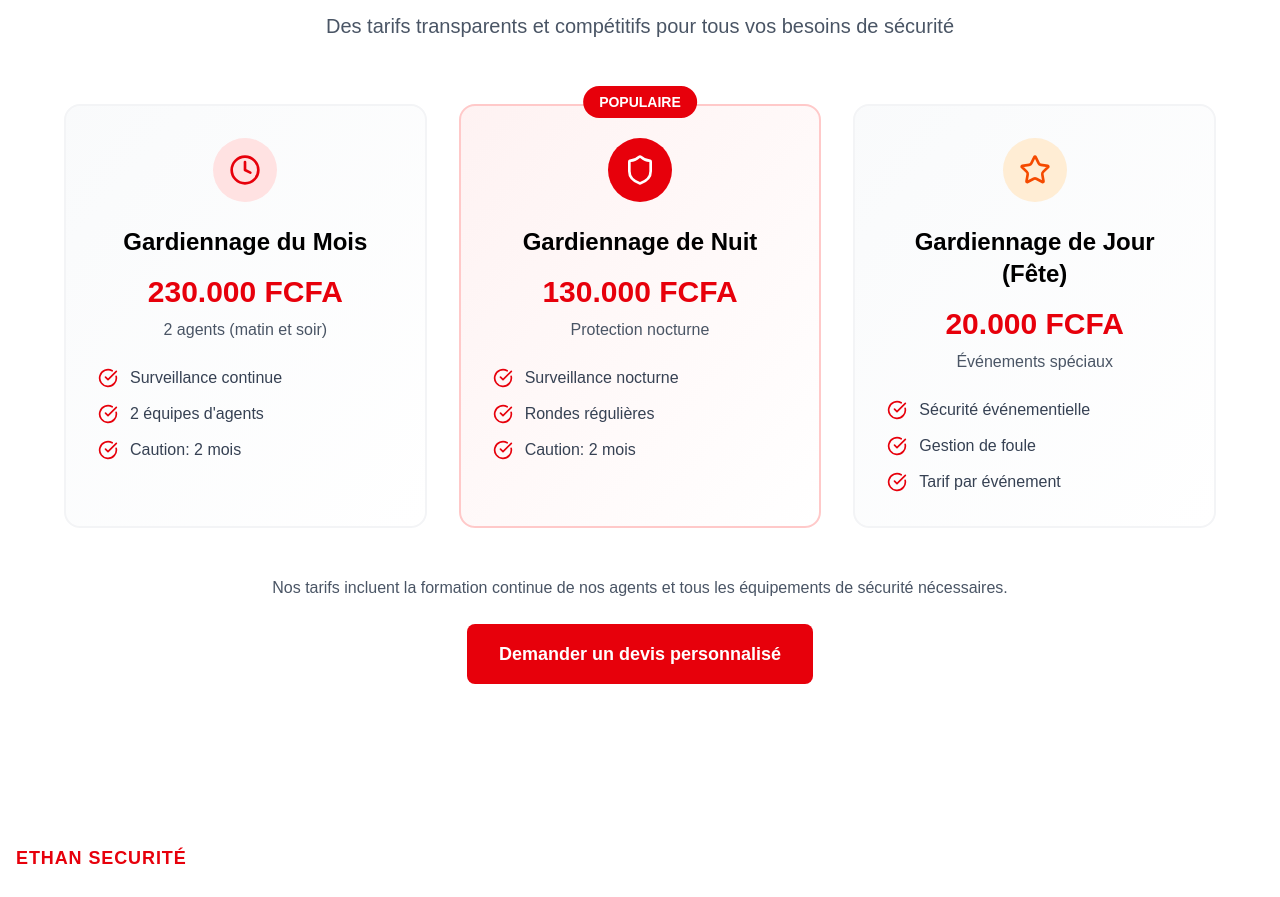
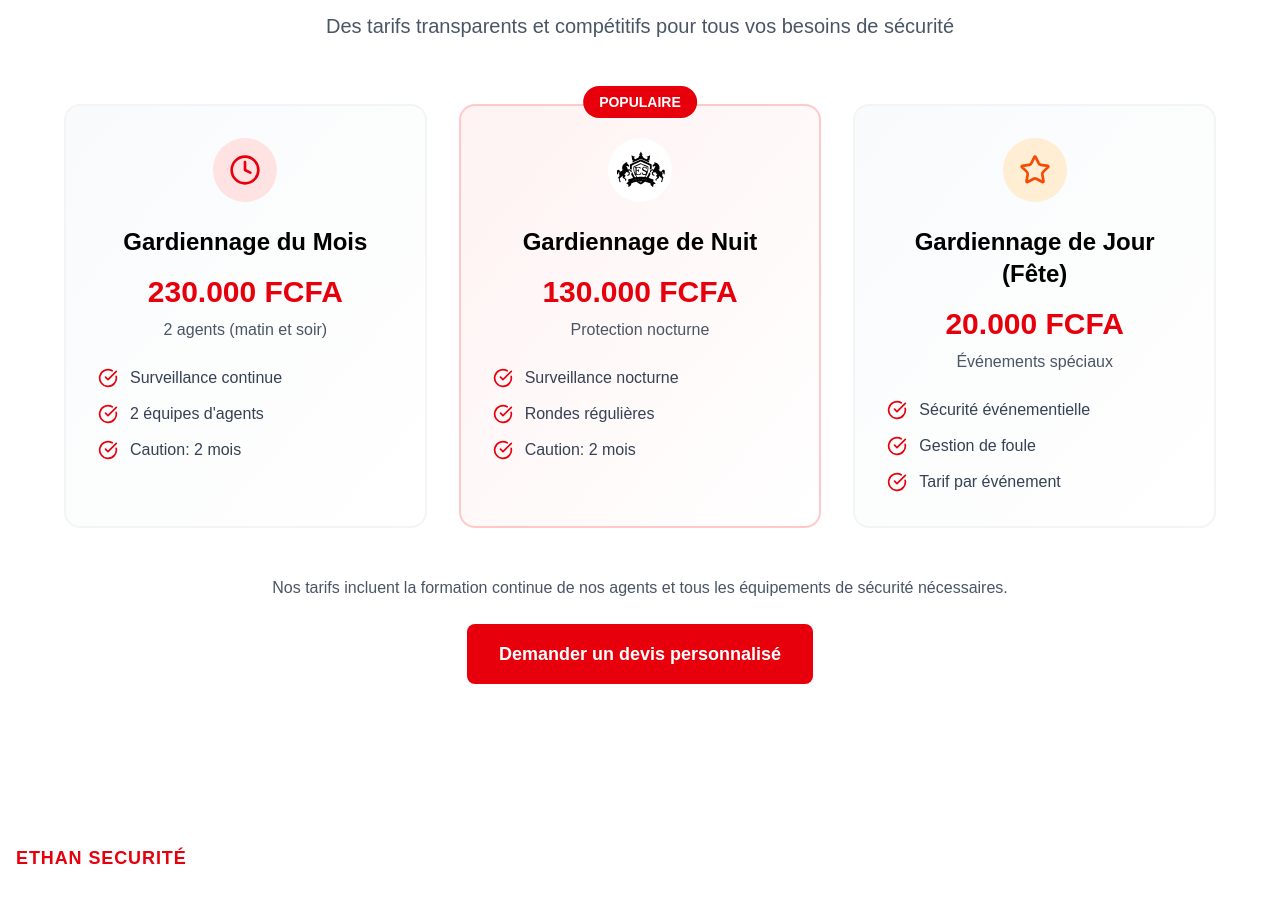
Before and after one commit to Hol7/ethan-securite, a Next.js app: page / in a window 1280 px wide. Shown: the part 1760-2657 px from the top of the page. Built offline with nearby package versions, Linux system fonts and the light colour scheme.

Commit message:
shield removed

```diff
--- a/src/app/page.tsx
+++ b/src/app/page.tsx
@@ -388,8 +388,9 @@ const Home = () => {
                   <span className="bg-red-600 text-white px-4 py-2 rounded-full text-sm font-bold">POPULAIRE</span>
                 </div>
                 <div className="text-center">
-                  <div className="w-16 h-16 bg-red-600 rounded-full flex items-center justify-center mx-auto mb-6">
-                    <Shield className="w-8 h-8 text-white" />
+                  <div className="w-16 h-16 bg-white rounded-full flex items-center justify-center mx-auto mb-6">
+                    {/* <Shield className="w-8 h-8 text-white" /> */}
+                    <Image src="/logo.svg" alt="Logo" width={80} height={80} />
                   </div>
                   <h3 className="text-2xl font-bold text-black mb-4">Gardiennage de Nuit</h3>
                   <div className="mb-6">
```
